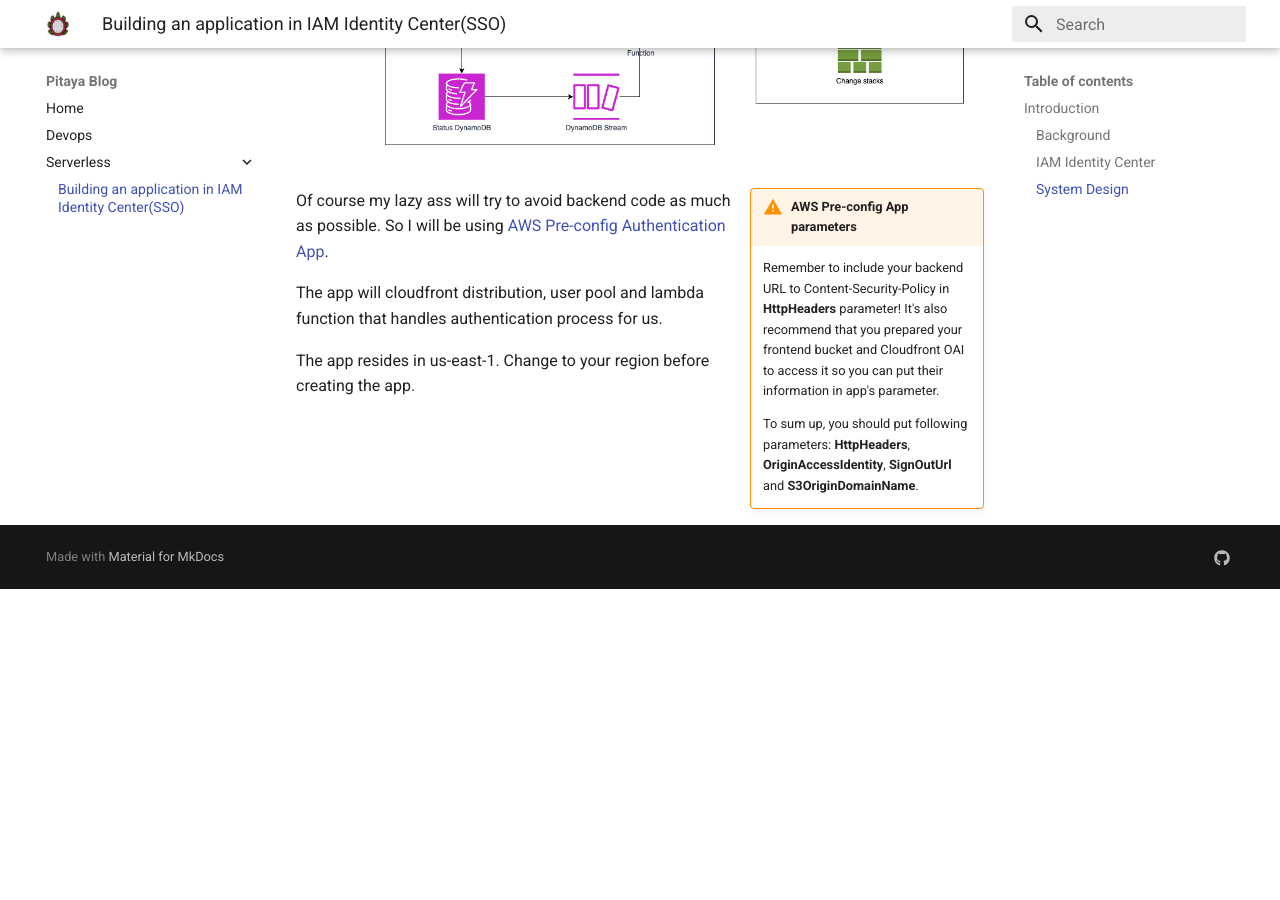
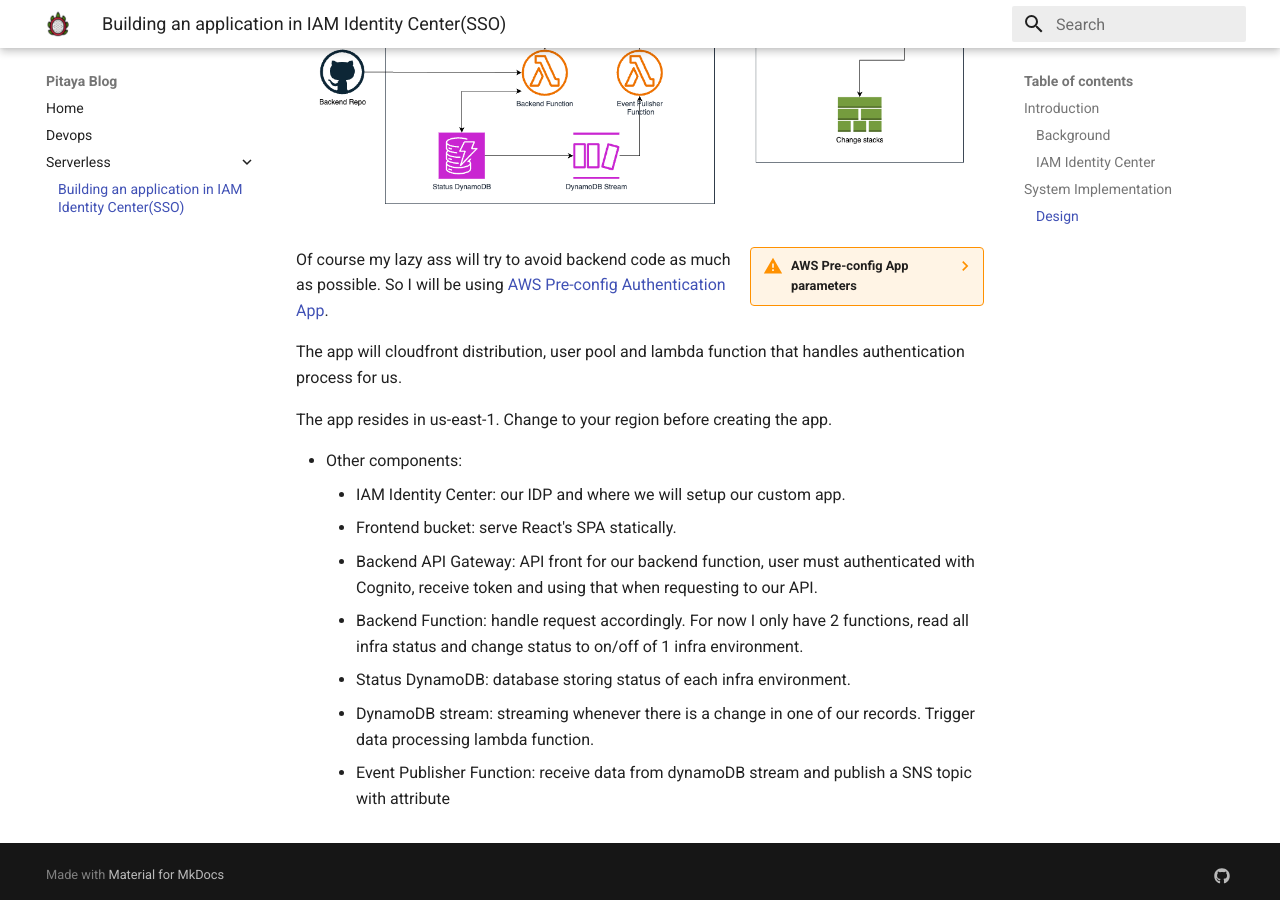
Before and after one commit to pitayapj/pitayapj.github.io, an MkDocs documentation site: the page built from docs/serverless/app-in-iamic/application-in-iamic.md, in a window 1280 px wide and 900 px high, scrolled down 1233 px. Built offline with MkDocs 1.6.1 and Material for MkDocs 9.7.7, drawn with Linux system fonts in a browser that asks for light colours; before the commit the page ends 1822 px from its top, so only the background shows below that; some of the changed text lies outside the part shown.

Commit message:
add explaination for components

```diff
--- a/docs/serverless/app-in-iamic/application-in-iamic.md
+++ b/docs/serverless/app-in-iamic/application-in-iamic.md
@@ -22,13 +22,14 @@
 
 So why don't we leverage it and let's create a web app that has bunch of buttons for manual on/off infrastructures.
 
-### System Design
+## System Implementation
+### Design
 ![AWSDiagram](iamic-app-design.png)
 
-!!! warning inline end "AWS Pre-config App parameters"
+??? warning inline end "AWS Pre-config App parameters"
 
     Remember to include your backend URL to Content-Security-Policy in **HttpHeaders** parameter!
-    It's also recommend that you prepared your frontend bucket and Cloudfront OAI to access it so you can put their information in app's parameter.
+    I also recommend that you prepared your frontend bucket and Cloudfront OAI to access it so you can put their information in the app' parameters.
 
     To sum up, you should put following parameters: **HttpHeaders**, **OriginAccessIdentity**, **SignOutUrl** and **S3OriginDomainName**.
 
@@ -37,3 +38,12 @@
 The app will cloudfront distribution, user pool and lambda function that handles authentication process for us.
 
 The app resides in us-east-1. Change to your region before creating the app.
+
+- Other components:
+    * IAM Identity Center: our IDP and where we will setup our custom app.
+    * Frontend bucket: serve React's SPA statically.
+    * Backend API Gateway: API front for our backend function, user must authenticated with Cognito, receive token and using that when requesting to our API.
+    * Backend Function: handle request accordingly. For now I only have 2 functions, read all infra status and change status to on/off of 1 infra environment.
+    * Status DynamoDB: database storing status of each infra environment.
+    * DynamoDB stream: streaming whenever there is a change in one of our records. Trigger data processing lambda function.
+    * Event Publisher Function: receive data from dynamoDB stream and publish a SNS topic with attribute
```
